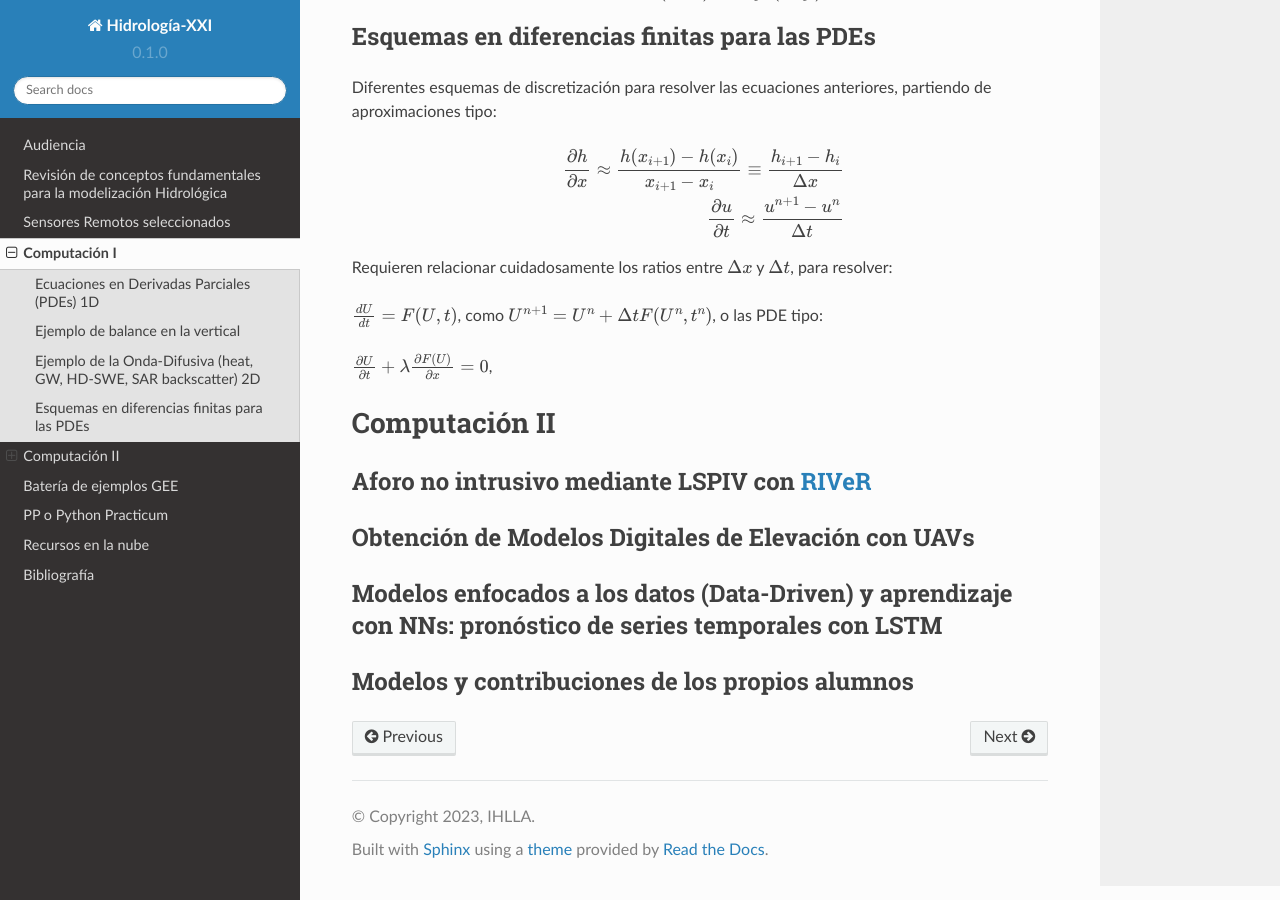
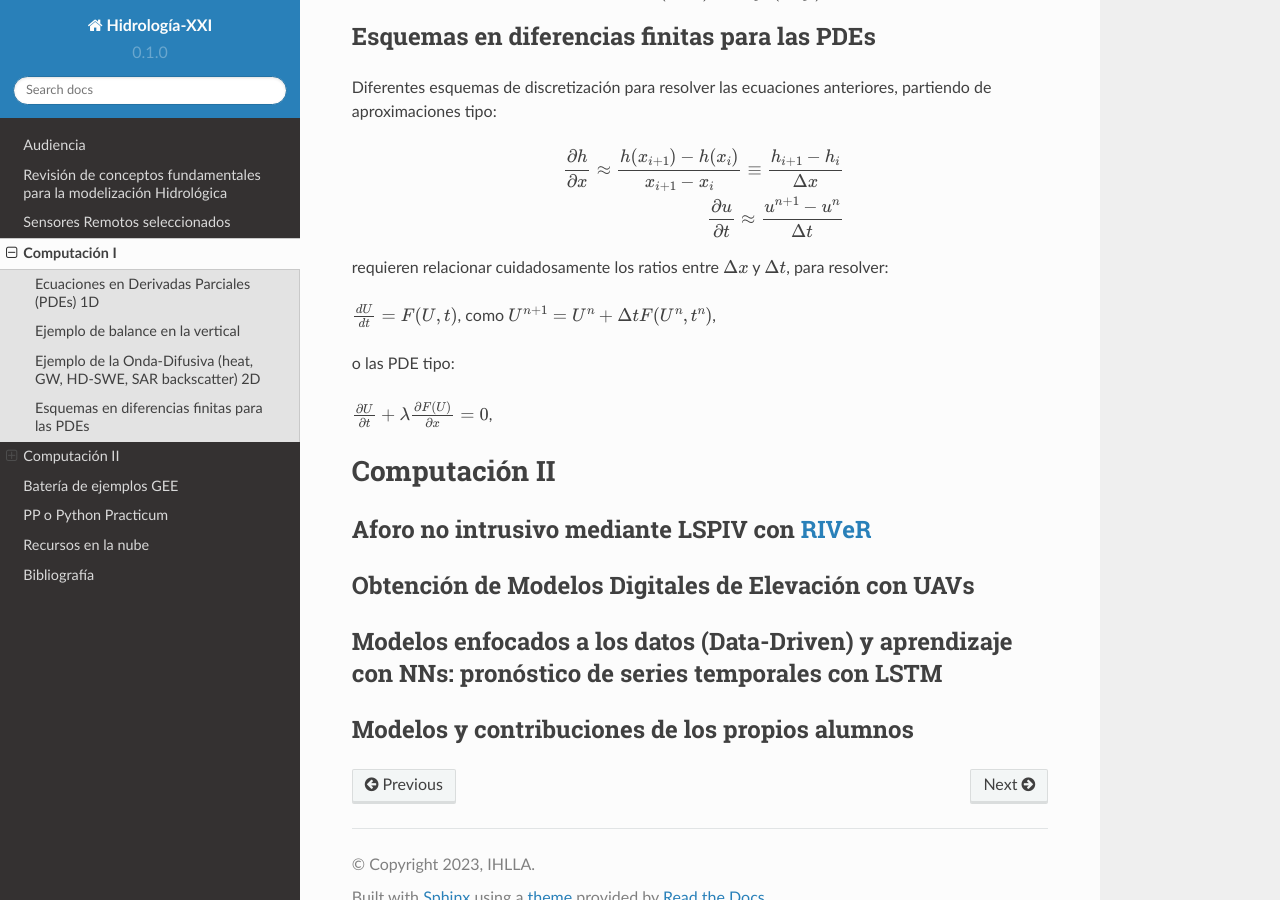
Before and after one commit to ivillamadrid/HidrologiaXXI, a Sphinx documentation site: the page built from docs/source/computacion.rst, in a window 1280 px wide and 900 px high, scrolled down 1459 px. Built offline with Sphinx 7.4.7 and the Read the Docs theme 2.0.0, drawn with Linux system fonts in a browser that asks for light colours.

```diff
--- a/docs/source/computacion.rst
+++ b/docs/source/computacion.rst
@@ -77,9 +77,11 @@ Diferentes esquemas de discretización para resolver las ecuaciones anteriores,
 
   \frac{\partial u}{\partial t} \approx \frac{u^{n+1}-u^n}{\Delta t}
 
-Requieren relacionar cuidadosamente los ratios entre :math:`\Delta x` y :math:`\Delta t`, para resolver:
+requieren relacionar cuidadosamente los ratios entre :math:`\Delta x` y :math:`\Delta t`, para resolver:
 
-:math:`\frac{d U}{d t} = F(U, t)`, como :math:`U^{n+1}=U^{n}+\Delta t F(U^n, t^n)`, o las PDE tipo:
+:math:`\frac{d U}{d t} = F(U, t)`, como :math:`U^{n+1}=U^{n}+\Delta t F(U^n, t^n)`,
+
+o las PDE tipo:
 
 :math:`\frac{\partial U}{\partial t} + \lambda \frac{\partial F(U)}{\partial x}=0`,
 
```
